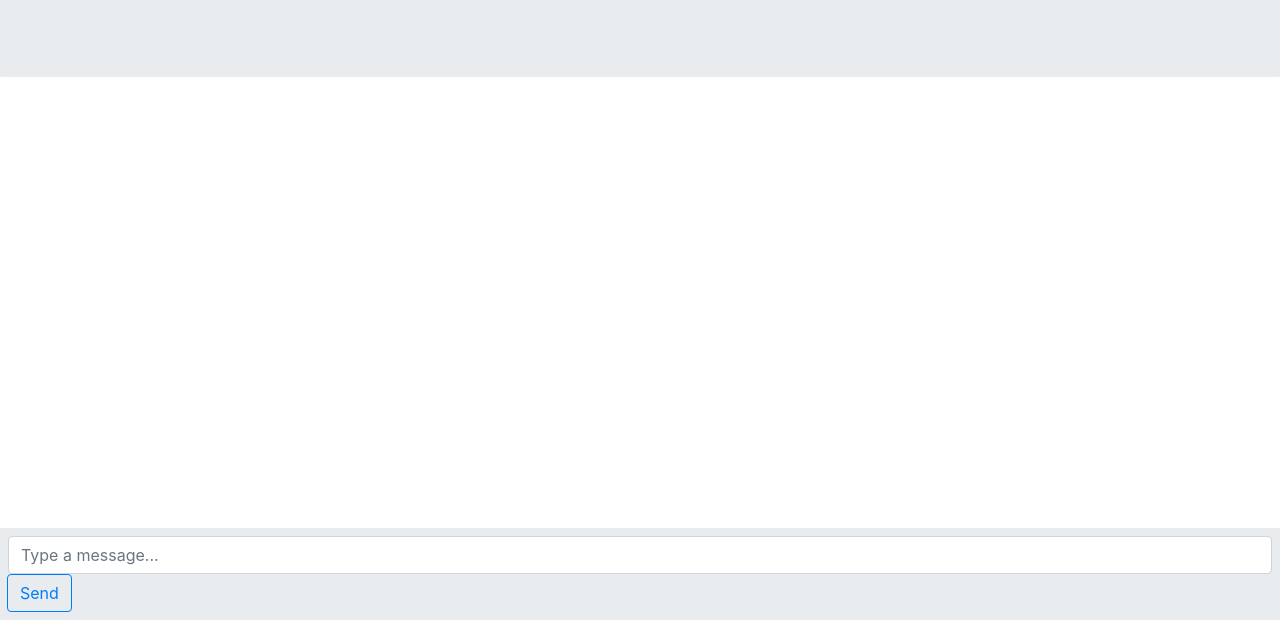
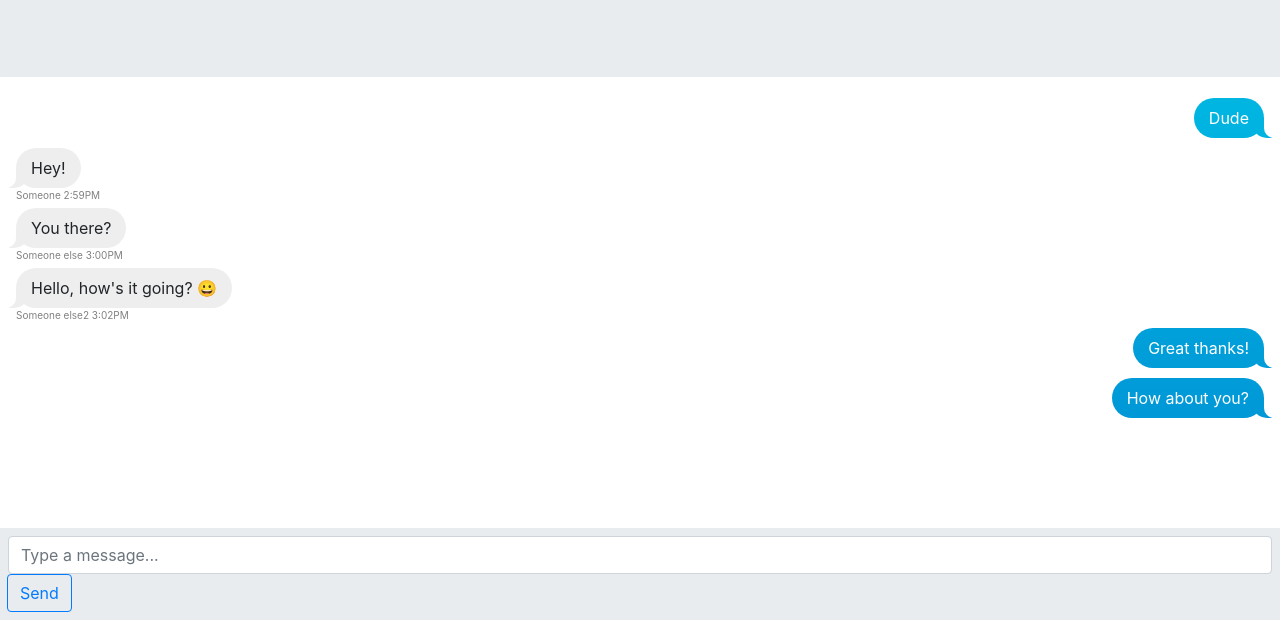
Before and after one commit to Leach-IT3049C/4-chatting-application-tranjg, a website: page index.html in a window 1280 px wide. Shown: the part 180-800 px from the top of the page. Drawn offline with Linux system fonts and the light colour scheme.

Commit message:
stylized chat messages

```diff
--- a/index.html
+++ b/index.html
@@ -28,7 +28,49 @@
         </header>
 
         <div id="chat">
+            <div class="mine messages">
+                <div class="message">
+                    Dude
+                </div>
+            </div>
+            <div class="yours messages">
+                <div class="message">
+                    Hey!
+                </div>
+                <div class="sender-info">
+                    Someone 2:59PM
+                </div>
+            </div>
 
+            <div class="yours messages">
+                <div class="message">
+                    You there?
+                </div>
+                <div class="sender-info">
+                    Someone else 3:00PM
+                </div>
+            </div>
+
+            <div class="yours messages">
+                <div class="message">
+                    Hello, how's it going? 😀
+                </div>
+                <div class="sender-info">
+                    Someone else2 3:02PM
+                </div>
+            </div>
+
+            <div class="mine messages">
+                <div class="message">
+                    Great thanks!
+                </div>
+            </div>
+
+            <div class="mine messages">
+                <div class="message">
+                    How about you?
+                </div>
+            </div>
         </div>
 
         <footer>
--- a/resources/css/styles.css
+++ b/resources/css/styles.css
@@ -30,3 +30,93 @@ footer {
     overflow-y: auto;
     padding: 1rem;
 }
+
+.sender-info {
+    font-size: 10px;
+    margin-top: -5px;
+    color:grey;
+}
+
+.messages {
+    display: flex;
+    flex-direction: column;
+}
+
+.message {
+    border-radius: 20px;
+    padding: 8px 15px;
+    margin-top: 5px;
+    margin-bottom: 5px;
+    display: inline-block;
+}
+
+.yours {
+    align-items: flex-start;
+}
+
+.yours .message {
+    margin-right: 25%;
+    background-color: #eee;
+    position: relative;
+}
+
+.yours .message:before {
+    content: "";
+    position: absolute;
+    z-index: 0;
+    bottom: 0;
+    left: -7px;
+    height: 20px;
+    width: 20px;
+    background: #eee;
+    border-bottom-right-radius: 15px;
+}
+
+.yours .message:after {
+    content: "";
+    position: absolute;
+    z-index: 1;
+    bottom: 0;
+    left: -10px;
+    width: 10px;
+    height: 20px;
+    background: white;
+    border-bottom-right-radius: 10px;
+}
+
+.mine {
+    align-items: flex-end;
+}
+
+.mine .message {
+    color: white;
+    margin-left: 25%;
+    background: linear-gradient(to bottom, #00D0EA 0%, #0085D1 100%);
+    background-attachment: fixed;
+    position: relative;
+}
+
+.mine .message:before {
+    content: "";
+    position: absolute;
+    z-index: 0;
+    bottom: 0;
+    right: -8px;
+    height: 20px;
+    width: 20px;
+    background: linear-gradient(to bottom, #00D0EA 0%, #0085D1 100%);
+    background-attachment: fixed;
+    border-bottom-left-radius: 15px;
+}
+
+.mine .message:after {
+    content: "";
+    position: absolute;
+    z-index: 1;
+    bottom: 0;
+    right: -10px;
+    width: 10px;
+    height: 20px;
+    background: white;
+    border-bottom-left-radius: 10px;
+}
```
